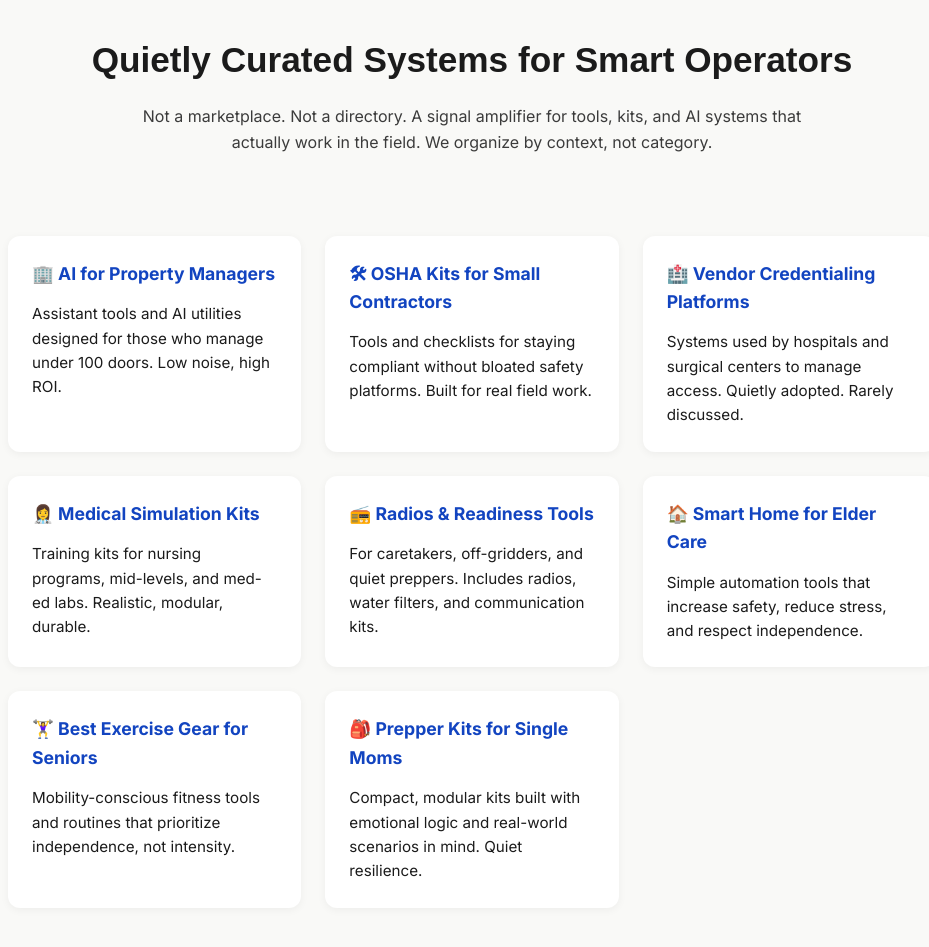
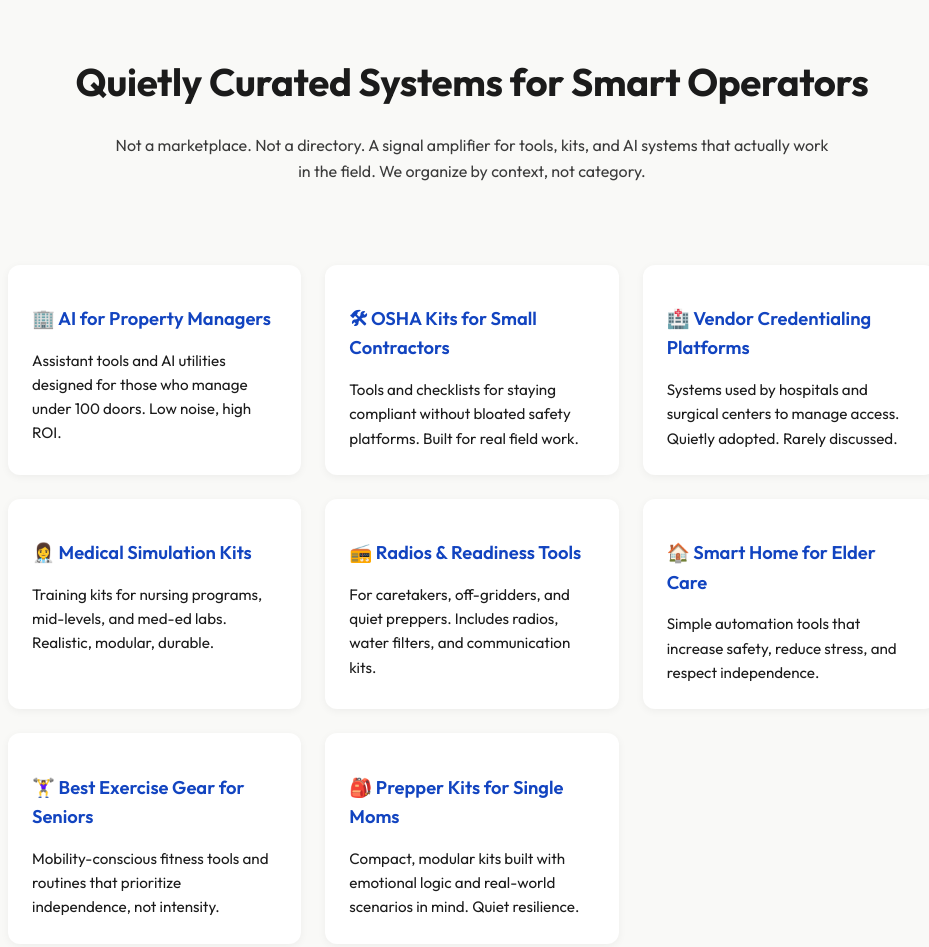
Before and after one commit to epicairise/epicairise.github.io, a plain HTML site: page index.html in a window 1280 px wide. Shown: the top 947 px of the page, without its empty margins (168-1097 px from the left). Drawn offline with Linux system fonts and the light colour scheme.

Commit message:
Update index.html

```diff
--- a/index.html
+++ b/index.html
@@ -6,7 +6,8 @@
    <meta name="google-site-verification" content="1IBrgiJ1kqtu7SkN67VGrMsPx5R0YaXo7Dgw8T3P0lM" />
   <meta name="description" content="A quiet lens into curated AI tools, kits, and systems for field-tested use cases. Explore operator hubs, not link farms." />
   <title>QueryGap | Curated Systems. Operator Tools.</title>
-  <link href="https://fonts.googleapis.com/css2?family=Inter:wght@400;600;700&display=swap" rel="stylesheet">
+  <link href="https://fonts.googleapis.com/css2?family=Outfit:wght@400;600;700&display=swap" rel="stylesheet">
+
   <link rel="icon" href="/favicon.ico" type="image/x-icon" />
   <meta property="og:title" content="QueryGap | Quiet Tools, Kits, and Systems" />
 <meta property="og:description" content="Field-tested systems curated for compliance, resilience, and operational clarity. No ads. No noise." />
@@ -24,7 +25,7 @@
       --text: #1b1b1b;
       --accent: #1244c0;
       --section: #ffffff;
-      --font: 'Inter', sans-serif;
+      --font: 'Outfit', sans-serif;
     }
     * {
       box-sizing: border-box;
@@ -40,12 +41,15 @@
       padding: 2rem;
       text-align: center;
     }
+
     header h1 {
-      font-family: 'Outfit', sans-serif;
-      font-size: 2.2rem;
-      font-weight: 700;
-      margin: 0 0 1rem;
-    }
+  font-family: 'Outfit', sans-serif;
+  font-size: 2.4rem;
+  font-weight: 700;
+  letter-spacing: -0.3px;
+  line-height: 1.3;
+}
+
     header p {
       max-width: 720px;
       margin: 0 auto;
@@ -71,11 +75,14 @@
       transform: translateY(-4px);
       box-shadow: 0 4px 14px rgba(0,0,0,0.08);
     }
+
     .card h2 {
-      margin-top: 0;
-      font-size: 1.1rem;
-      color: var(--accent);
-    }
+  font-family: 'Outfit', sans-serif;
+  font-size: 1.15rem;
+  font-weight: 600;
+  color: var(--accent);
+}
+
     .card p {
       font-size: 0.95rem;
       margin: 0.5rem 0 0;
```
